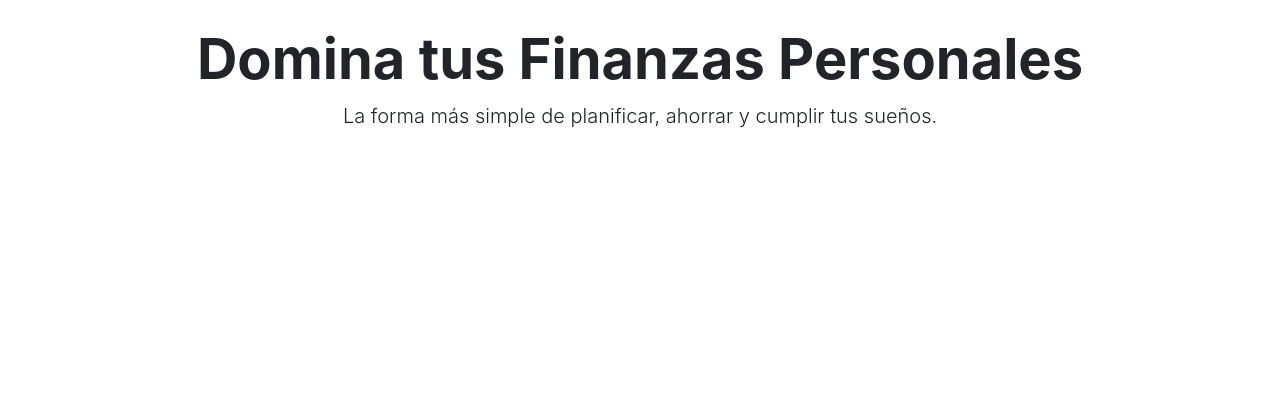
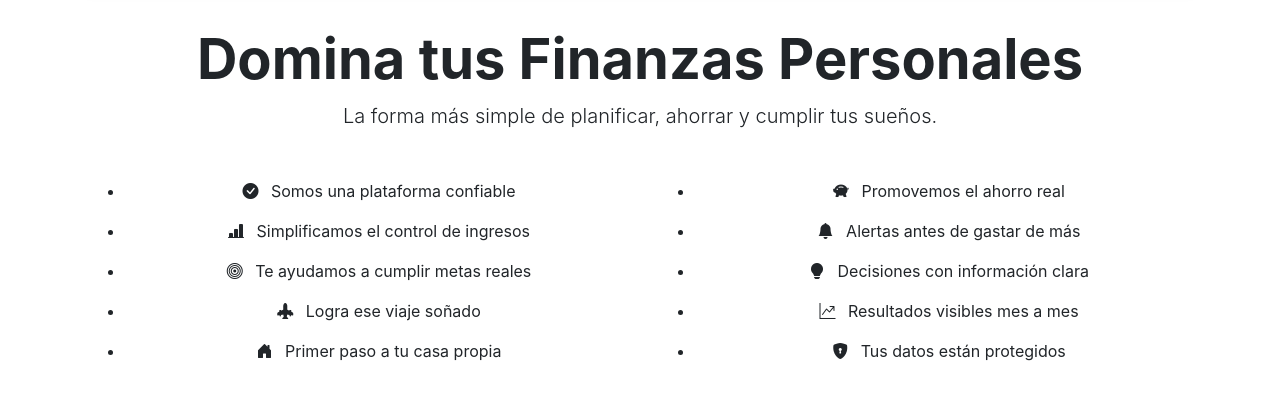
Before and after one commit to kacastilloch/Proyecto-SmartBudget, a website: page index.html in a window 1280 px wide. Shown: the part 927-1326 px from the top of the page. Before the commit the page ends 1074 px from the top, so only its background shows below. Drawn offline with nearby package versions, Linux system fonts and the light colour scheme.

Commit message:
sección de lista de beneficios en página de inicio

```diff
--- a/index.html
+++ b/index.html
@@ -56,9 +56,38 @@
             <h1 class="display-4 font-weight-bold eslogan-principal">Domina tus Finanzas Personales</h1>
             <p class="lead subtitulo-eslogan">La forma más simple de planificar, ahorrar y cumplir tus sueños.</p>
         </section>
-    <!--beneficios del servicio-->
-    <!--tarjetas servicio--></main>
-    <footer></footer>
+        <!--lista beneficios del servicio-->
+        <section class="container text-center my-5 seccion-motivos">
+            <div class="row">
+                <div class="col-md-6">
+                    <ul class="lista-beneficios">
+                        <!-- "i" son los iconos acordes al mensaje-->
+                        <li class="mb-3"><i class="bi bi-check-circle-fill mx-2"></i> Somos una plataforma confiable
+                        </li>
+                        <li class="mb-3"><i class="bi bi-bar-chart-line-fill mx-2"></i> Simplificamos el control de
+                            ingresos</li>
+                        <li class="mb-3"><i class="bi bi-bullseye mx-2"></i> Te ayudamos a cumplir metas reales</li>
+                        <li class="mb-3"><i class="bi bi-airplane-engines-fill mx-2"></i> Logra ese viaje soñado</li>
+                        <li class="mb-3"><i class="bi bi-house-door-fill mx-2"></i> Primer paso a tu casa propia</li>
+                    </ul>
+                </div>
+                <!--lista de beneficios-->
+                <div class="col-md-6">
+                    <ul class="lista-beneficios">
+                        <li class="mb-3"><i class="bi bi-piggy-bank-fill mx-2"></i> Promovemos el ahorro real</li>
+                        <li class="mb-3"><i class="bi bi-bell-fill mx-2"></i> Alertas antes de gastar de más</li>
+                        <li class="mb-3"><i class="bi bi-lightbulb-fill mx-2"></i> Decisiones con información clara</li>
+                        <li class="mb-3"><i class="bi bi-graph-up-arrow mx-2"></i> Resultados visibles mes a mes</li>
+                        <li class="mb-3"><i class="bi bi-shield-lock-fill mx-2"></i> Tus datos están protegidos</li>
+                    </ul>
+                </div>
+            </div>
+        </section>
+        <!--tarjetas servicio-->
+    </main>
+    <footer>
+
+    </footer>
     <script src="https://code.jquery.com/jquery-3.5.1.slim.min.js"></script>
     <script src="https://cdn.jsdelivr.net/npm/bootstrap@4.6.2/dist/js/bootstrap.bundle.min.js"></script>
 </body>
```
